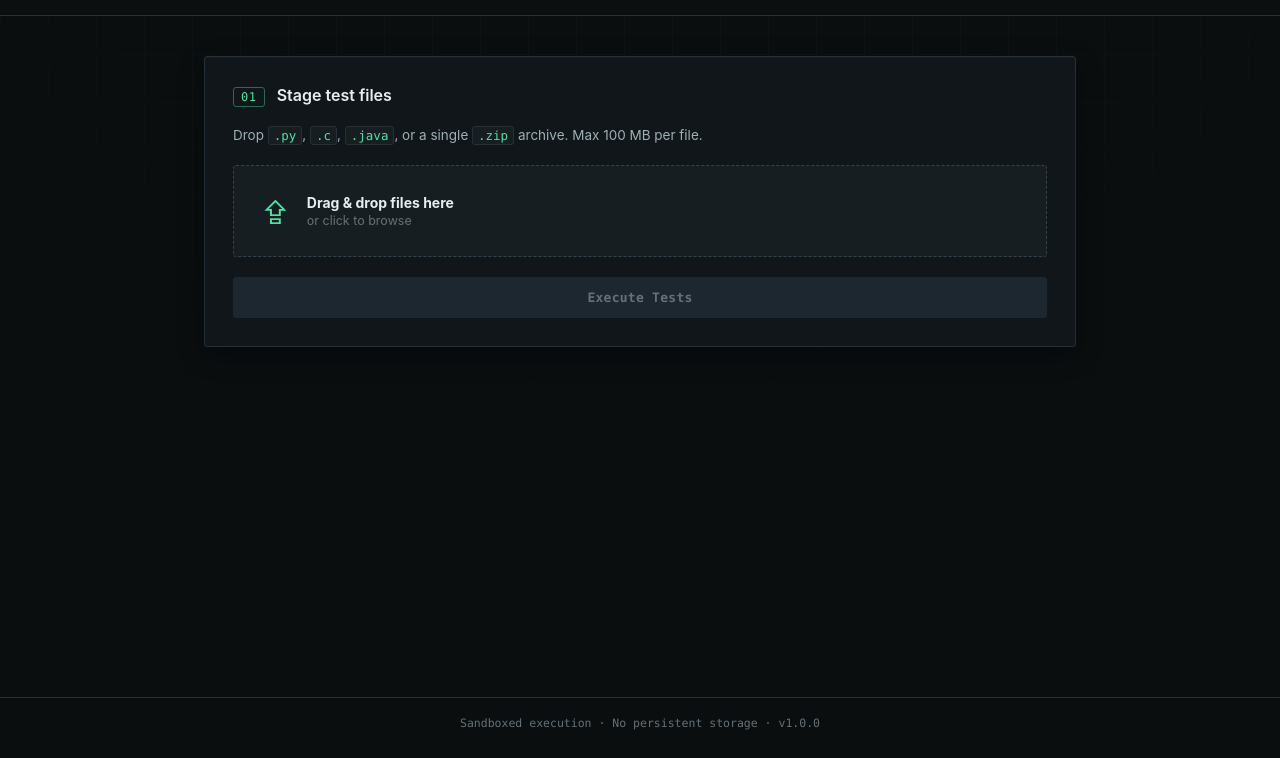
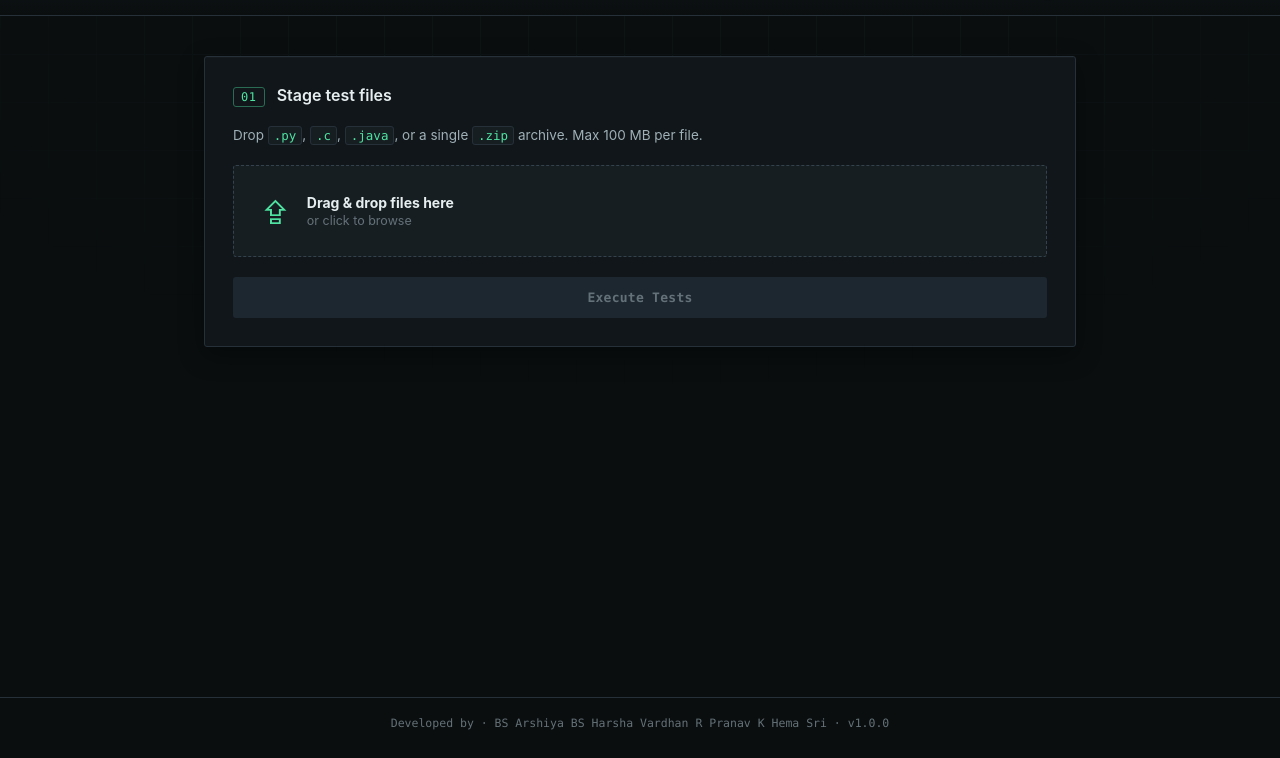
Before and after one commit to aRePranav/Smart-TestHub-Deploy, a plain HTML site: page frontend/index.html in a window 1280 px wide. Shown: the part 42-800 px from the top of the page. Drawn offline with Linux system fonts and the light colour scheme; no server answers.

Commit message:
Added Team members names

```diff
--- a/frontend/index.html
+++ b/frontend/index.html
@@ -90,7 +90,7 @@
   </main>
 
   <footer class="footer">
-    <span>Sandboxed execution &middot; No persistent storage &middot; v1.0.0</span>
+    <span>Developed by &middot; BS Arshiya BS Harsha Vardhan R Pranav K Hema Sri &middot; v1.0.0</span>
   </footer>
 
   <script src="app.js"></script>
```
